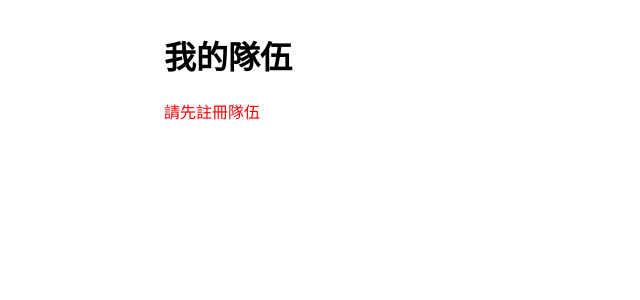
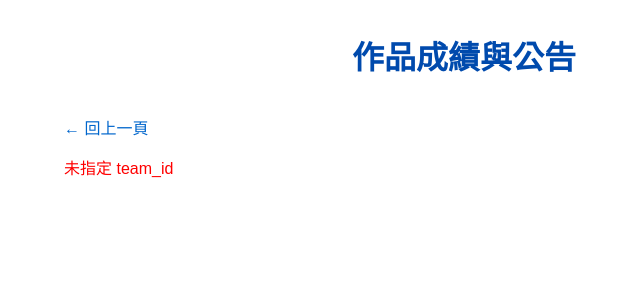
Before and after one commit to Rex0626/SE-final_project, a PHP site: page /student_system/my_teams.html in a window 1280 px wide. Shown: the top 300 px of the page, without its empty margins (176-816 px from the left). Run offline with PHP 8.4, Linux system fonts and the light colour scheme.

Commit message:
新增返回主畫面按鈕

```diff
--- a/student_system/my_teams.html
+++ b/student_system/my_teams.html
@@ -2,47 +2,102 @@
 <html lang="zh-Hant">
 <head>
   <meta charset="utf-8">
-  <title>我的隊伍</title>
+  <meta name="viewport" content="width=device-width,initial-scale=1"/>
+  <title>查隊伍成績｜作品成績與公告</title>
   <style>
-    body { font-family: sans-serif; max-width: 600px; margin: 2rem auto; }
-    ul { list-style: none; padding: 0; }
-    li { margin: 0.5rem 0; }
-    a.button {
-      display: inline-block; padding: 0.5rem 1rem;
-      background: #007bff; color: white; text-decoration: none; border-radius: 4px;
-    }
+    body { font-family: sans-serif; max-width: 800px; margin: 2rem auto; }
+    h1 { text-align: center; color: #004aad; }
+    section { margin-top: 2rem; }
+    a { color: #0066cc; text-decoration: none; }
+    table { width: 100%; border-collapse: collapse; }
+    th, td { border: 1px solid #ccc; padding: 0.5rem; }
+    th { background: #f4f4f4; }
+    .btn-back { margin-top: 1rem; display: inline-block; }
   </style>
 </head>
 <body>
-  <h1>我的隊伍</h1>
-  <div id="teams">載入中⋯⋯</div>
+  <h1>作品成績與公告</h1>
+  <p><a class="btn-back" href="student_system.html">&larr; 回上一頁</a></p>
+
+  <div id="content">載入中⋯⋯</div>
 
   <script>
-    fetch('my_teams.php')
+    // 從 query string 拿 team_id
+    const params = new URLSearchParams(location.search);
+    const teamId = params.get('team_id');
+    if (!teamId) {
+      document.getElementById('content').innerHTML = '<p style="color:red">未指定 team_id</p>';
+      throw '';
+    }
+
+    fetch(`view_results.php?team_id=${teamId}`)
       .then(r=>r.json())
       .then(data=>{
-        const el = document.getElementById('teams');
-        if(!data.success) {
-          el.innerHTML = `<p style="color:red">${data.error}</p>`;
+        if (!data.success) {
+          document.getElementById('content').innerHTML =
+            `<p style="color:red">${data.error}</p>`;
           return;
         }
-        if(data.teams.length===0) {
-          el.innerHTML = '<p>你目前尚未加入任何隊伍。</p>';
-          return;
+        let html = '';
+
+        // 作品資訊
+        html += `<section>
+          <h2>作品資訊</h2>
+          <p>說明：${data.work.Description||'—'}</p>
+          <p>Poster：${data.work.Poster
+            ? `<a href="${data.work.Poster}" target="_blank">連結</a>`
+            : '—'}</p>
+          <p>Video：${data.work.VideoLink
+            ? `<a href="${data.work.VideoLink}" target="_blank">連結</a>`
+            : '—'}</p>
+          <p>Code：${data.work.CodeLink
+            ? `<a href="${data.work.CodeLink}" target="_blank">連結</a>`
+            : '—'}</p>
+          <p><small>上傳時間：${data.work.created_at||'—'}</small></p>
+        </section>`;
+
+        // 評分清單
+        html += `<section>
+          <h2>評分清單</h2>`;
+        if (data.evaluations.length) {
+          html += `<table>
+            <thead><tr><th>#</th><th>分數</th><th>評語</th><th>時間</th></tr></thead>
+            <tbody>`;
+          data.evaluations.forEach((e,i)=>{
+            html += `<tr>
+              <td>${i+1}</td>
+              <td>${e.Score}</td>
+              <td>${e.Comments||'—'}</td>
+              <td>${e.created_at}</td>
+            </tr>`;
+          });
+          html += `</tbody></table>`;
+        } else {
+          html += '<p>尚未有評分。</p>';
         }
-        let html = '<ul>';
-        data.teams.forEach(t => {
-          html += `<li>
-            <strong>${t.TeamName}</strong>
-            <a class="button" href="view_results.html?team_id=${t.TeamID}">查看成績</a>
-          </li>`;
-        });
-        html += '</ul>';
-        el.innerHTML = html;
+        html += `</section>`;
+
+        // 最新公告
+        html += `<section>
+          <h2>最新公告</h2>`;
+        if (data.announcements.length) {
+          data.announcements.forEach(a=>{
+            html += `<article>
+              <h3>${a.Title} （${a.Year}）</h3>
+              <p>${a.Content}</p>
+            </article>`;
+          });
+        } else {
+          html += '<p>目前沒有公告。</p>';
+        }
+        html += `</section>`;
+
+        document.getElementById('content').innerHTML = html;
       })
       .catch(err=>{
-        document.getElementById('teams').innerHTML =
-          `<p style="color:red">載入失敗：${err}</p>`;
+        console.error(err);
+        document.getElementById('content').innerHTML =
+          '<p style="color:red">載入失敗，請稍後再試。</p>';
       });
   </script>
 </body>
--- a/student_system/my_teams.php
+++ b/student_system/my_teams.php
@@ -1,38 +1,52 @@
 <?php
-// my_teams.php
+// view_results.php
 session_start();
 date_default_timezone_set('Asia/Taipei');
 require_once 'config.php';
 header('Content-Type: application/json; charset=utf-8');
 
-// **改用 team_id** （报名后存入的）：
-if (! isset($_SESSION['team_id'])) {
-    http_response_code(401);
-    echo json_encode(array(
-        'success' => false,
-        'error'   => '請先註冊隊伍'
-    ), JSON_UNESCAPED_UNICODE);
-    exit;
+// 取 team_id
+$teamId = $_GET['team_id'] ?? $_SESSION['team_id'] ?? null;
+if (!$teamId) {
+  http_response_code(400);
+  echo json_encode(['success'=>false,'error'=>'必須提供 team_id'], JSON_UNESCAPED_UNICODE);
+  exit;
 }
 
-$teamId = $_SESSION['team_id'];
+// 1) 找 WorkID
+$rT = callSupabase("All-Teams?TeamID=eq.{$teamId}&select=WorkID", 'GET');
+if ($rT['status']!==200 || empty($rT['body'][0]['WorkID'])) {
+  http_response_code(404);
+  echo json_encode(['success'=>false,'error'=>'找不到作品'], JSON_UNESCAPED_UNICODE);
+  exit;
+}
+$workId = $rT['body'][0]['WorkID'];
 
-// 直接从 All-Teams 拿这支队伍的名称
-$r = callSupabase(
-    "All-Teams?TeamID=eq.{$teamId}&select=TeamID,TeamName",
-    'GET'
+// 2) 取作品資料
+$rW = callSupabase(
+  "Works?WorkID=eq.{$workId}&select=Description,Poster,VideoLink,CodeLink,created_at",
+  'GET'
 );
-if ($r['status'] !== 200) {
-    http_response_code(500);
-    echo json_encode(array(
-        'success' => false,
-        'error'   => '無法讀取隊伍'
-    ), JSON_UNESCAPED_UNICODE);
-    exit;
-}
+$work = $rW['body'][0] ?? [];
 
-echo json_encode(array(
-    'success' => true,
-    // 返回一个数组，前端下拉列表能遍历
-    'teams'   => $r['body']
-), JSON_UNESCAPED_UNICODE);
+// 3) 取所有評分
+$rE = callSupabase(
+  "Evaluations?WorkID=eq.{$workId}&select=Score,Comments,created_at&order=created_at.asc",
+  'GET'
+);
+$evals = is_array($rE['body']) ? $rE['body'] : [];
+
+// 4) 取最新公告
+$rN = callSupabase(
+  "Announcement?select=Title,Content,Year&order=created_at.desc&limit=5",
+  'GET'
+);
+$anns = is_array($rN['body']) ? $rN['body'] : [];
+
+// 回傳
+echo json_encode([
+  'success'       => true,
+  'work'          => $work,
+  'evaluations'   => $evals,
+  'announcements' => $anns
+], JSON_UNESCAPED_UNICODE);
```
Also changed, not shown: student_system/student_system.html (+29 -4 lines).
